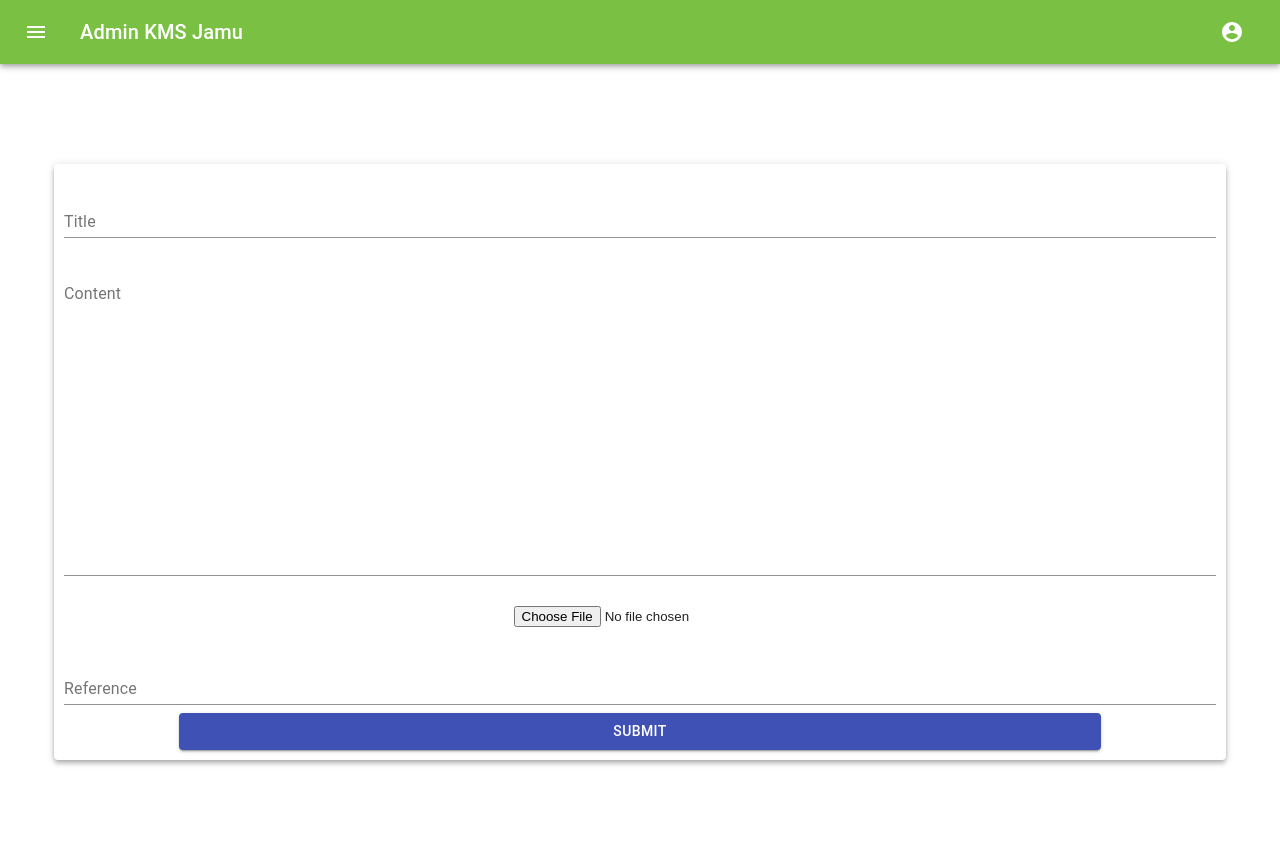
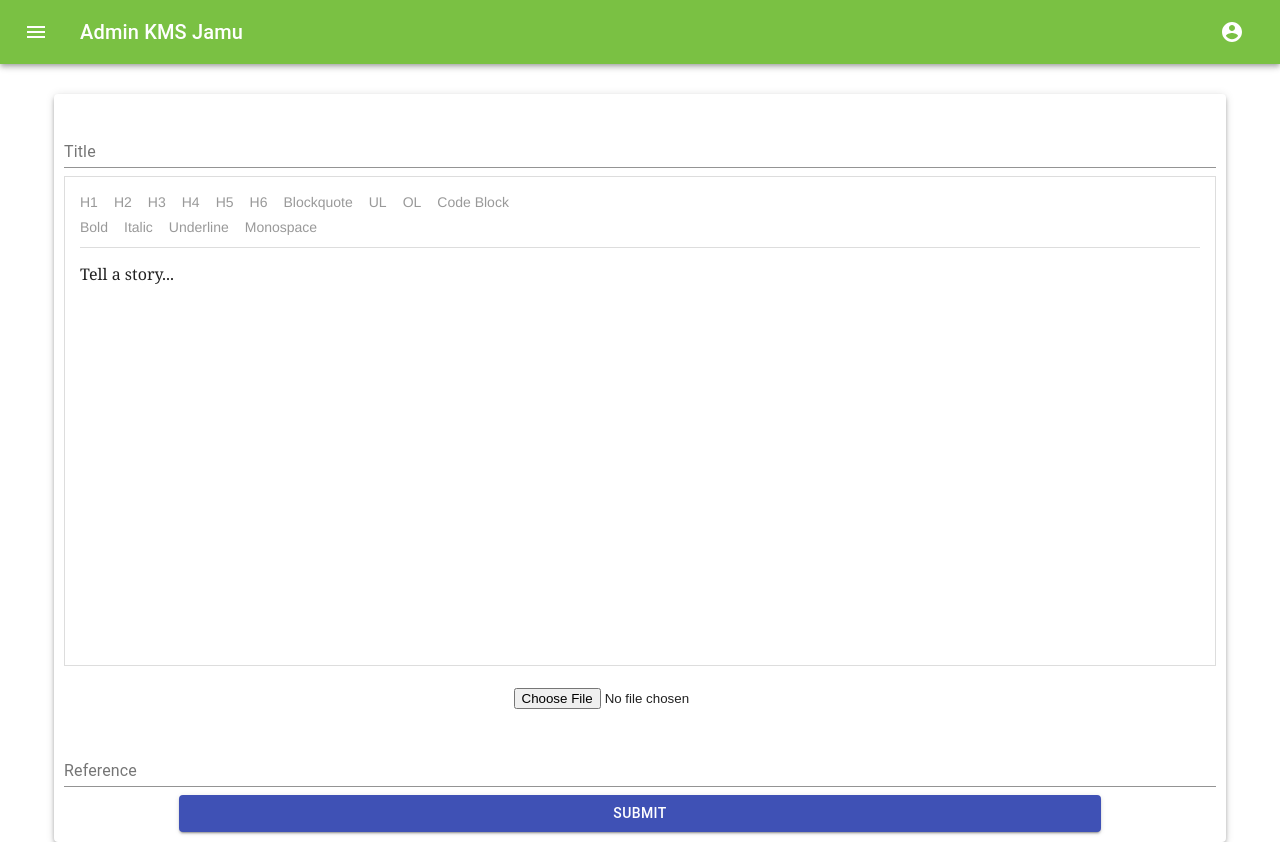
Before and after one commit to iqbalchoironi/admin-kms-jamu, a React (Create React App) app: page /form/tacit in a window 1280 px wide. Before the commit the page ends 800 px from the top, so only its background shows below. Built offline with nearby package versions, Linux system fonts and the light colour scheme; sample sign-in values are in the browser's storage.

Commit message:
add crate tacit using draftjs

```diff
--- a/src/App.css
+++ b/src/App.css
@@ -74,3 +74,67 @@
   /* bg color = bg color under block */
   background: white;
 }
+
+.RichEditor-root {
+  background: #fff;
+  border: 1px solid #ddd;
+  font-family: 'Georgia', serif;
+  font-size: 14px;
+  padding: 15px;
+}
+
+.RichEditor-editor {
+  border-top: 1px solid #ddd;
+  cursor: text;
+  font-size: 16px;
+  margin-top: 10px;
+}
+
+.RichEditor-editor .public-DraftEditorPlaceholder-root,
+.RichEditor-editor .public-DraftEditor-content {
+  margin: 0 -15px -15px;
+  padding: 15px;
+}
+
+.RichEditor-editor .public-DraftEditor-content {
+  min-height: 350px;
+}
+
+.RichEditor-hidePlaceholder .public-DraftEditorPlaceholder-root {
+  display: none;
+}
+
+.RichEditor-editor .RichEditor-blockquote {
+  border-left: 5px solid #eee;
+  color: #666;
+  font-family: 'Hoefler Text', 'Georgia', serif;
+  font-style: italic;
+  margin: 16px 0;
+  padding: 10px 20px;
+}
+
+.RichEditor-editor .public-DraftStyleDefault-pre {
+  background-color: rgba(0, 0, 0, 0.05);
+  font-family: 'Inconsolata', 'Menlo', 'Consolas', monospace;
+  font-size: 16px;
+  padding: 20px;
+}
+
+.RichEditor-controls {
+  font-family: 'Helvetica', sans-serif;
+  font-size: 14px;
+  margin-bottom: 5px;
+  user-select: none;
+}
+
+.RichEditor-styleButton {
+  color: #999;
+  cursor: pointer;
+  margin-right: 16px;
+  padding: 2px 0;
+  display: inline-block;
+}
+
+.RichEditor-activeButton {
+  color: #5890ff;
+}
--- a/src/FormTacit.js
+++ b/src/FormTacit.js
@@ -1,5 +1,5 @@
 import React, { Component } from 'react';
-
+import { Editor, EditorState, RichUtils, convertToRaw   } from 'draft-js';
 import {
   FormControl,
   InputLabel,
@@ -12,6 +12,106 @@ import AddIcon from '@material-ui/icons/Add';
 import Fab from '@material-ui/core/Fab';
 
 import Axios from 'axios'
+
+const styleMap = {
+  CODE: {
+    backgroundColor: 'rgba(0, 0, 0, 0.05)',
+    fontFamily: '"Inconsolata", "Menlo", "Consolas", monospace',
+    fontSize: 16,
+    padding: 2,
+  },
+};
+
+function getBlockStyle(block) {
+  switch (block.getType()) {
+    case 'blockquote': return 'RichEditor-blockquote';
+    default: return null;
+  }
+}
+
+class StyleButton extends React.Component {
+  constructor() {
+    super();
+    this.onToggle = (e) => {
+      e.preventDefault();
+      this.props.onToggle(this.props.style);
+    };
+  }
+
+  render() {
+    let className = 'RichEditor-styleButton';
+    if (this.props.active) {
+      className += ' RichEditor-activeButton';
+    }
+
+    return (
+      <span className={className} onMouseDown={this.onToggle}>
+        {this.props.label}
+      </span>
+    );
+  }
+}
+
+const BLOCK_TYPES = [
+  {label: 'H1', style: 'header-one'},
+  {label: 'H2', style: 'header-two'},
+  {label: 'H3', style: 'header-three'},
+  {label: 'H4', style: 'header-four'},
+  {label: 'H5', style: 'header-five'},
+  {label: 'H6', style: 'header-six'},
+  {label: 'Blockquote', style: 'blockquote'},
+  {label: 'UL', style: 'unordered-list-item'},
+  {label: 'OL', style: 'ordered-list-item'},
+  {label: 'Code Block', style: 'code-block'},
+];
+
+const BlockStyleControls = (props) => {
+  const {editorState} = props;
+  const selection = editorState.getSelection();
+  const blockType = editorState
+    .getCurrentContent()
+    .getBlockForKey(selection.getStartKey())
+    .getType();
+
+  return (
+    <div className="RichEditor-controls">
+      {BLOCK_TYPES.map((type) =>
+        <StyleButton
+          key={type.label}
+          active={type.style === blockType}
+          label={type.label}
+          onToggle={props.onToggle}
+          style={type.style}
+        />
+      )}
+    </div>
+  );
+};
+
+var INLINE_STYLES = [
+  {label: 'Bold', style: 'BOLD'},
+  {label: 'Italic', style: 'ITALIC'},
+  {label: 'Underline', style: 'UNDERLINE'},
+  {label: 'Monospace', style: 'CODE'},
+];
+
+const InlineStyleControls = (props) => {
+  var currentStyle = props.editorState.getCurrentInlineStyle();
+  return (
+    <div className="RichEditor-controls">
+      {INLINE_STYLES.map(type =>
+        <StyleButton
+          key={type.label}
+          active={currentStyle.has(type.style)}
+          label={type.label}
+          onToggle={props.onToggle}
+          style={type.style}
+        />
+      )}
+    </div>
+  );
+};
+
 class Popup extends React.Component {
   render() {
     return (
@@ -40,11 +140,54 @@ class FormTacit extends Component {
       file: null,
       reference: '',
       input:'',
+      editorState: EditorState.createEmpty()
     };
 
     this.addreference = this.addreference.bind(this);
     this.onChange = this.onChange.bind(this);
+
+    this.focus = () => this.refs.editor.focus();
+    this.onChangeContent = (editorState) => this.setState({editorState});
+
+    this.handleKeyCommand = (command) => this._handleKeyCommand(command);
+    this.onTab = (e) => this._onTab(e);
+    this.toggleBlockType = (type) => this._toggleBlockType(type);
+    this.toggleInlineStyle = (style) => this._toggleInlineStyle(style);
   }
+
+  _handleKeyCommand(command) {
+    const {editorState} = this.state;
+    const newState = RichUtils.handleKeyCommand(editorState, command);
+    if (newState) {
+      this.onChangeContent(newState);
+      return true;
+    }
+    return false;
+  }
+
+  _onTab(e) {
+    const maxDepth = 4;
+    this.onChangeContent(RichUtils.onTab(e, this.state.editorState, maxDepth));
+  }
+
+  _toggleBlockType(blockType) {
+    this.onChangeContent(
+      RichUtils.toggleBlockType(
+        this.state.editorState,
+        blockType
+      )
+    );
+  }
+
+  _toggleInlineStyle(inlineStyle) {
+    this.onChangeContent(
+      RichUtils.toggleInlineStyle(
+        this.state.editorState,
+        inlineStyle
+      )
+    );
+  }
+
 
   togglePopup = () => {
     this.setState({
@@ -72,6 +215,9 @@ class FormTacit extends Component {
   }
 
   handleSubmit = event => {
+    let contentState = this.state.editorState.getCurrentContent();
+    contentState = convertToRaw(contentState)
+    contentState = JSON.stringify(contentState)
     let user = localStorage.getItem("user")
     user = JSON.parse(user)
     let axiosConfig = {
@@ -85,7 +231,7 @@ class FormTacit extends Component {
     const formData = new FormData();
     formData.append('file',this.state.file);
     formData.append('title',this.state.title);
-    formData.append('content',this.state.content);
+    formData.append('content',contentState);
     formData.append('reference',this.state.reference);
     Axios.post( url,formData,axiosConfig)
       .then(data => {
@@ -100,21 +246,56 @@ class FormTacit extends Component {
   }
 
   render() {
+    const {editorState} = this.state;
+
+    // If the user changes block type before entering any text, we can
+    // either style the placeholder or hide it. Let's just hide it now.
+    let className = 'RichEditor-editor';
+    var contentState = editorState.getCurrentContent();
+    if (!contentState.hasText()) {
+      if (contentState.getBlockMap().first().getType() !== 'unstyled') {
+        className += ' RichEditor-hidePlaceholder';
+      }
+    }
+
     return (
       <Paper style={{
         width: '90%',
         margin: 'auto',
-        marginTop: '100px',
+        marginTop: '30px',
         padding: "10px"
       }} elevation={4}>
       <FormControl margin="normal" fullWidth>
         <InputLabel htmlFor="title">Title</InputLabel>
         <Input onChange={this.valueChange}  name="title" id="title" type="text" />
       </FormControl>
-      <FormControl margin="normal" fullWidth>
+      {/* <FormControl margin="normal" fullWidth>
         <InputLabel htmlFor="content">Content</InputLabel>
         <Input name="content" onChange={this.valueChange} id="content" multiline rows={15} />
-      </FormControl>
+      </FormControl> */}
+      <div className="RichEditor-root">
+        <BlockStyleControls
+          editorState={editorState}
+          onToggle={this.toggleBlockType}
+        />
+        <InlineStyleControls
+          editorState={editorState}
+          onToggle={this.toggleInlineStyle}
+        />
+        <div className={className} onClick={this.focus}>
+          <Editor
+            blockStyleFn={getBlockStyle}
+            customStyleMap={styleMap}
+            editorState={editorState}
+            handleKeyCommand={this.handleKeyCommand}
+            onChange={this.onChangeContent}
+            onTab={this.onTab}
+            placeholder="Tell a story..."
+            ref="editor"
+            spellCheck={true}
+          />
+        </div>
+      </div>
       <FormControl margin="normal" fullWidth>
         <Button>
           <input type="file" name="file" onChange={this.onChange}/>
--- a/src/ModalTacit.js
+++ b/src/ModalTacit.js
@@ -172,18 +172,17 @@ render() {
         aria-labelledby="alert-dialog-title"
         aria-describedby="alert-dialog-description"
       >
-        <DialogTitle id="alert-dialog-title">{"Use Google's location service?"}</DialogTitle>
+        <DialogTitle id="alert-dialog-title">{"You want delete ?"}</DialogTitle>
         <DialogContent>
           <DialogContentText id="alert-dialog-description">
-            Let Google help apps determine location. This means sending anonymous location data to
-            Google, even when no apps are running.
+          You want delete tacit knowledge record data with title {this.state.title}
           </DialogContentText>
         </DialogContent>
         <DialogActions>
           <Button onClick={this.props.close} color="primary">
             NO
           </Button>
-          <Button onClick={this.props.close} color="primary" autoFocus>
+          <Button onClick={this.handleSubmitDelete} color="primary" autoFocus>
             YES
           </Button>
         </DialogActions>
```
